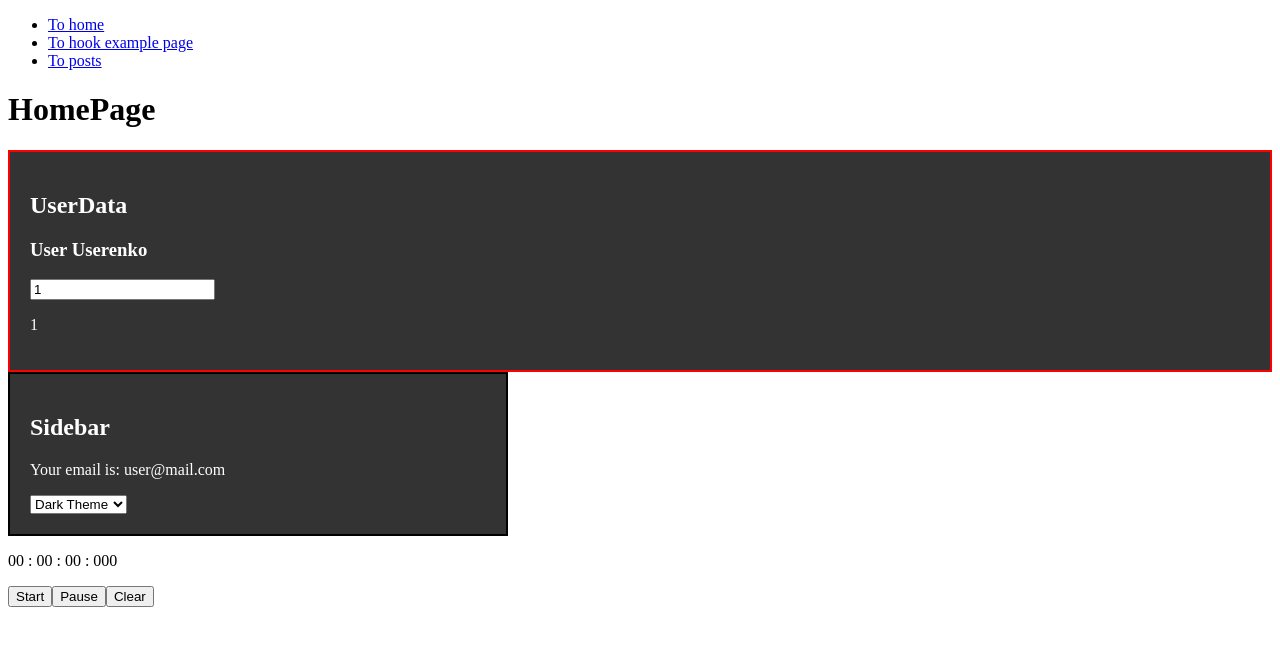
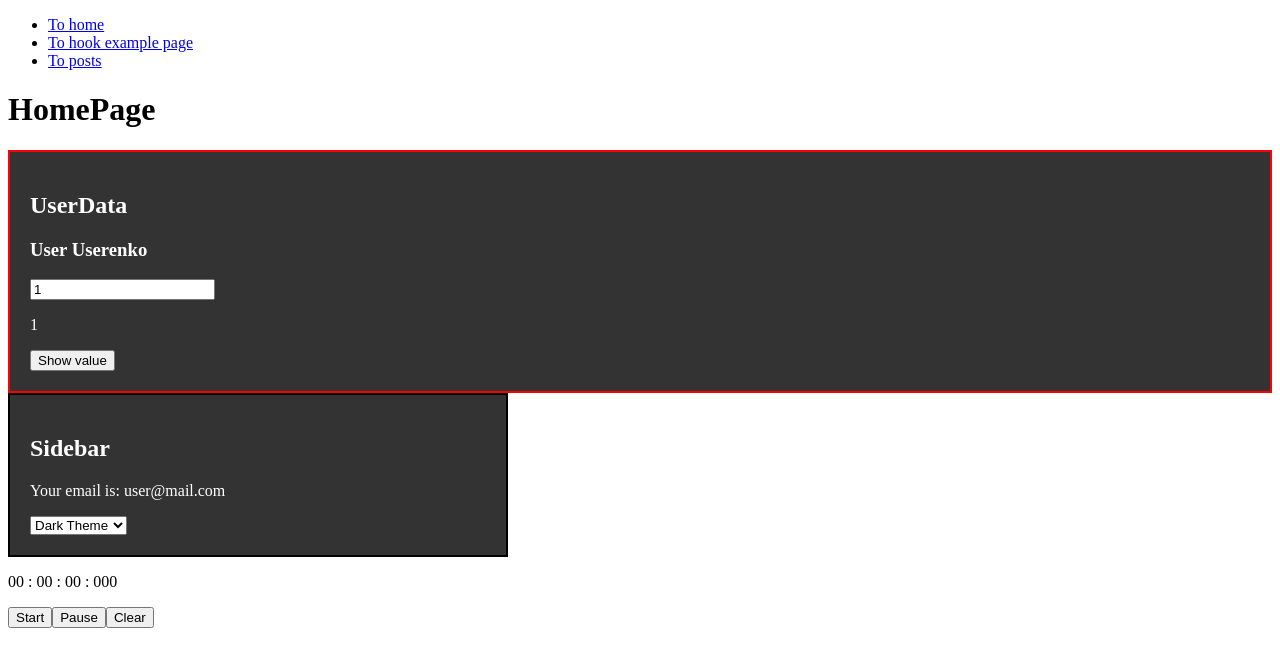
Before and after one commit to fc-fullstack-courses/fd-2023-1-react-app, a React (Create React App) app: page / in a window 1280 px wide. Shown: the top 666 px of the page. Built offline with nearby package versions, Linux system fonts and the light colour scheme.

Commit message:
Add useCallback example

```diff
--- a/src/components/Tree/Parent/Child/UserData/index.jsx
+++ b/src/components/Tree/Parent/Child/UserData/index.jsx
@@ -1,7 +1,13 @@
 import classNames from 'classnames';
 import styles from './UserData.module.scss';
 import CONSTANTS from '../../../../../constants';
-import React, { useContext, useMemo, useState } from 'react';
+import React, {
+  useCallback,
+  useContext,
+  useEffect,
+  useMemo,
+  useState,
+} from 'react';
 import { ThemeContext, UserContext } from '../../../../../contexts';
 
 const { THEMES } = CONSTANTS;
@@ -9,7 +15,7 @@ const { THEMES } = CONSTANTS;
 function longCalculations(value) {
   let i = 0;
 
-  for(let j = 0; j < 3_000_000_000; j++) {
+  for (let j = 0; j < 3_000_000_000; j++) {
     i++;
   }
 
@@ -21,13 +27,25 @@ function UserData(props) {
   const [theme] = useContext(ThemeContext);
   const user = useContext(UserContext);
 
+  const showValue = useCallback(function showValue() {
+    alert(`value is ${value}`);
+  }, [value]);
+
+  useEffect(() => {
+    console.log('showValue created');
+  }, [showValue]);
+
+  // function showValue() {
+  //   alert(`value is ${value}`);
+  // }
+
+  const result = useMemo(() => longCalculations(value), [value]);
+  // const result = longCalculations(value);
+
   const className = classNames({
     [styles.lightTheme]: theme === THEMES.LIGHT_THEME,
     [styles.darkTheme]: theme === THEMES.DARK_THEME,
   });
-
-  const result = useMemo(() => longCalculations(value), [value]);
-  // const result = longCalculations(value);
 
   return (
     <div
@@ -44,6 +62,7 @@ function UserData(props) {
           onChange={({ target: { value } }) => setValue(+value)}
         />
         <p>{result}</p>
+        <button onClick={showValue}>Show value</button>
       </div>
     </div>
   );
```
